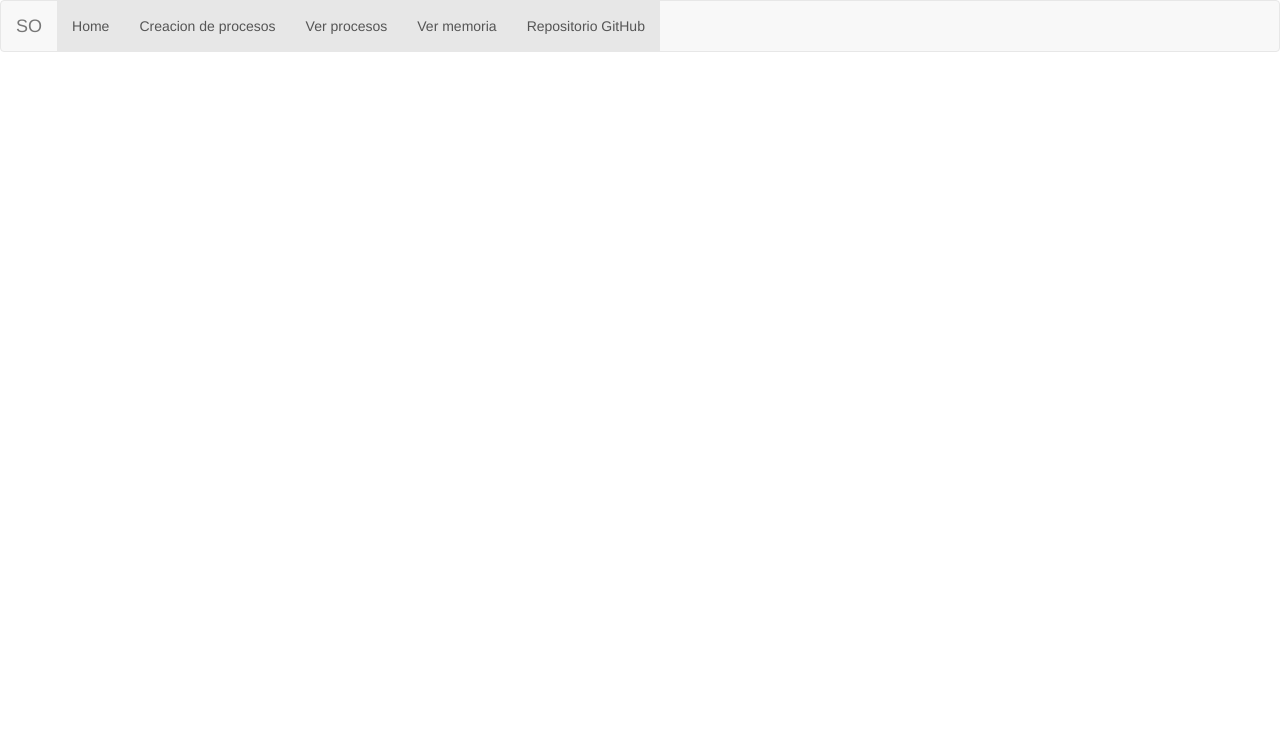
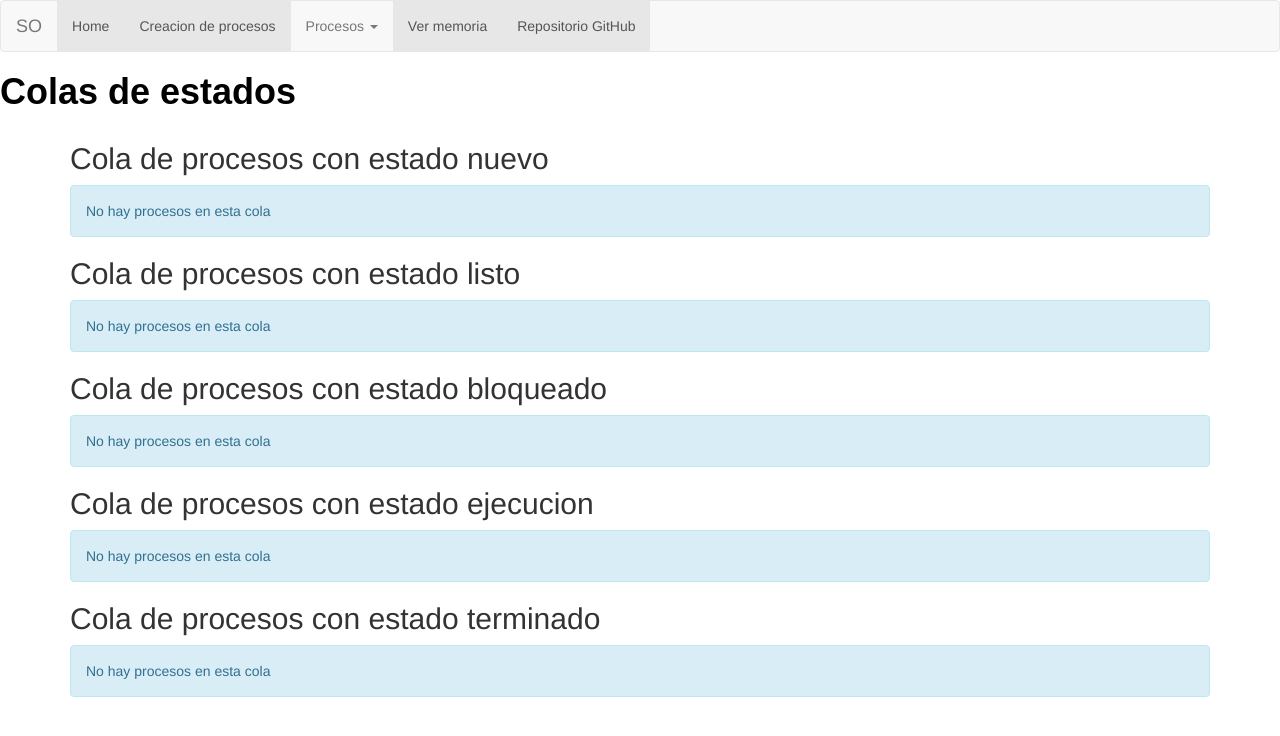
Before and after one commit to dfbustamantep/Proyecto-SO, a Flask app: page /visualizar_estados in a window 1280 px wide. Shown: the top 736 px of the page. Run offline with Flask 3, Linux system fonts and the light colour scheme; some libraries are stand-ins or nearby versions.

Commit message:
Implementacion vista visualizar estados y mejora en el navbar

```diff
--- a/app/Templates/navbar.html
+++ b/app/Templates/navbar.html
@@ -7,7 +7,15 @@
       <ul class="nav navbar-nav">
         <li class="active"><a href="{{url_for('index')}}">Home</a></li>
         <li class="active"><a href="{{url_for('crear_proceso')}}">Creacion de procesos</a></li>
-        <li class="active"><a href="{{url_for('visualizar_procesos')}}">Ver procesos</a></li>
+        <!--<li class="active"><a href="{{url_for('visualizar_procesos')}}">Ver procesos</a></li>-->
+        <li class="dropdown">
+            <a href="#" class="dropdown-toggle" data-toggle="dropdown" role="button" aria-haspopup="true" aria-expanded="false">Procesos <span class="caret"></span></a>
+            <ul class="dropdown-menu">
+              <li><a href="{{url_for('visualizar_procesos')}}">Ver todos los procesos</a></li>
+              <li><a href="{{url_for('visualizar_estados')}}">Ver colas de estados</a></li>
+              <li><a href="{{url_for('visualizar_recursos')}}">Ver colas de recursos</a></li>
+            </ul>
+          </li>
         <li class="active"><a href="{{url_for('visualizar_memoria')}}">Ver memoria</a></li>
         <li class="active"><a href="https://github.com/dfbustamantep/Proyecto-SO" target="_blank">Repositorio GitHub</a></li>
       </ul>
--- a/app/Templates/visualizar_estados.html
+++ b/app/Templates/visualizar_estados.html
@@ -9,61 +9,51 @@
 {% endblock %}
 
 {% block content %}
+    <h1>Colas de estados</h1>
+    <div class="container mt-4">
+        <h2 >Cola de procesos con estado nuevo</h2>
+        <ol class="list-group">
+            {% for proceso in cola_nuevo %}
+                <li class="list-group-item">Proceso {{proceso.get_id()}}</li>
+            {% else %}
+                <div class="alert alert-info" role="alert">No hay procesos en esta cola</div>
+            {% endfor %}
+        </ol>
 
-    <!--{%if context%}-->
-        <div class="container mt-4">
-            <h1>Colas de estados</h1>
+        <h2>Cola de procesos con estado listo</h2>
+        <ol class="list-group">
+            {% for proceso in cola_listo %}
+                <li class="list-group-item">Proceso {{proceso.get_id()}}</li>
+            {% else %}
+                <div class="alert alert-info" role="alert">No hay procesos en esta cola</div>
+            {% endfor %}
+        </ol>
 
-            <h3>Cola de nuevos</h3>
-            <table class="table table-striped">
-                <table class="table table-striped">
-                    <tr>
-                        <th>ID Proceso</th>
-                        <th>Tamaño inicial</th>
-                        <th>Tamaño actual</th>
-                        <th>Recursos necesarios</th>
-                        <th>Estado</th>
-                        <th>Hilos</th>
-                        <th>Preminencia</th>
-                    </tr>
-                    {% for proceso in cola_nuevo %}
-                        {{macros.render_cola_estados(proceso)}}
-                    {% endfor %}
-                </table>
-            </table>
+        <h2>Cola de procesos con estado bloqueado</h2>
+        <ol class="list-group">
+            {% for proceso in cola_bloqueado %}
+                <li class="list-group-item">Proceso {{proceso.get_id()}}</li>
+            {% else %}
+                <div class="alert alert-info" role="alert">No hay procesos en esta cola</div>
+            {% endfor %}
+        </ol>
 
-            <!-- <h3>Cola de listos</h3>
-            <table class="table table-striped">
-                {% for proceso in cola_listo %}
-                    {{macros.render_cola_estados(proceso)}}
-                {% endfor %}
-            </table>
+        <h2>Cola de procesos con estado ejecucion</h2>
+        <ol class="list-group">
+            {% for proceso in cola_ejecucion %}
+                <li class="list-group-item">Proceso {{proceso.get_id()}}</li>
+            {% else %}
+                <div class="alert alert-info" role="alert">No hay procesos en esta cola</div>
+            {% endfor %}
+        </ol>
 
-            <h3>Cola de bloqueados</h3>
-            <table class="table table-striped">
-                {% for proceso in cola_bloqueado %}
-                    {{macros.render_cola_estados(proceso)}}
-                {% endfor %}
-            </table>
-
-            <h3>Cola de ejecuciones</h3>
-            <table class="table table-striped">
-                {% for proceso in cola_ejecucion %}
-                    {{macros.render_cola_estados(proceso)}}
-                {% endfor %}
-            </table>
-
-            <h3>Cola de terminados</h3>
-            <table class="table table-striped">
-                {% for proceso in cola_terminado %}
-                    {{macros.render_cola_estados(proceso)}}
-                {% endfor %}
-            </table> -->
-
-
-        </div>
-    <!-- {%else%}
-        <h2>No hay procesos creados</h2>
-        <a href="{{ url_for('crear_proceso')}}" class="btn btn-primary">Crear proceso</a>
-    {%endif%} -->
+        <h2>Cola de procesos con estado terminado</h2>
+        <ol class="list-group">
+            {% for proceso in cola_terminado %}
+                <li class="list-group-item">Proceso {{proceso.get_id()}}</li>
+            {% else %}
+                <div class="alert alert-info" role="alert">No hay procesos en esta cola</div>
+            {% endfor %}
+        </ol>
+    </div>
 {% endblock %}
--- a/main.py
+++ b/main.py
@@ -132,11 +132,13 @@ def visualizar_estados():
     cola_ejecucion = BCP.get_cola_ejecucion()
     cola_terminado = BCP.get_cola_terminado()
 
-    print(cola_nuevo)
-    print(cola_listo)
-    print(cola_bloqueado)
-    print(cola_ejecucion)
-    print(cola_terminado)
+    print(f"Cola de nuevos: {cola_nuevo}")
+    for proceso in cola_nuevo:
+        print(f"Proceso ID: {proceso.get_id()}, Tamaño: {proceso.get_tamanio()}")
+    print(f"Cola de listos: {cola_listo}")
+    print(f"Cola de bloqueados: {cola_bloqueado}")
+    print(f"Cola de ejecucuion: {cola_ejecucion}")
+    print(f"Cola de terminado: {cola_terminado}")
 
     context={
         "cola_nuevo":cola_nuevo,
```
Also changed, not shown: app/Templates/visualizar_recursos.html (+7 -14 lines).
